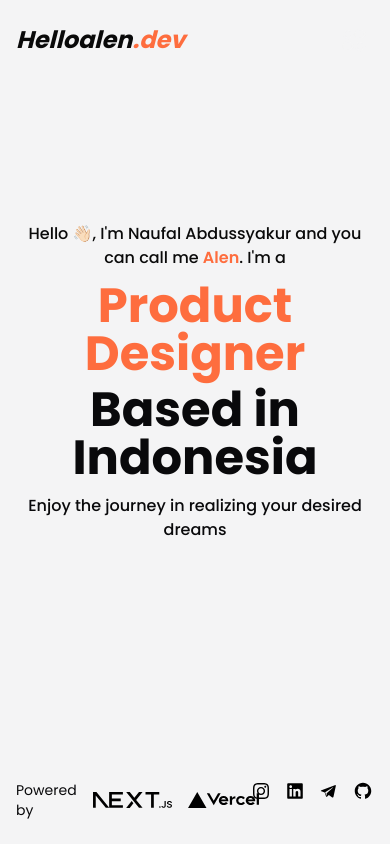
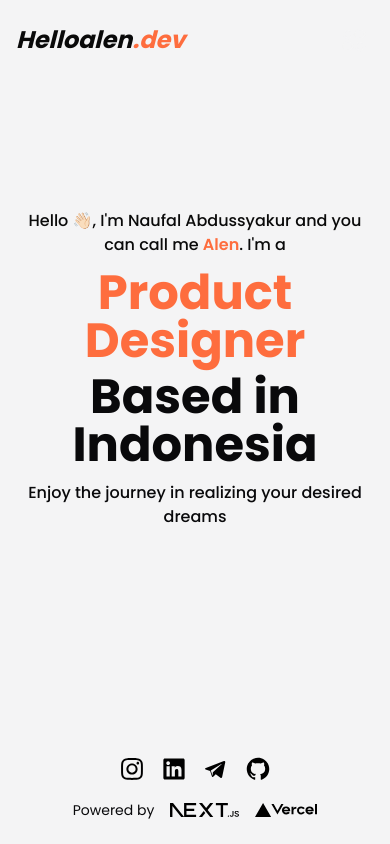
Before and after one commit to OneToDev/helloalen-dev, a Next.js app: page / in a window 390 px wide. Built offline with nearby package versions, Linux system fonts and the light colour scheme.

Commit message:
Fixing responsive size

```diff
--- a/app/_Components/Footer.tsx
+++ b/app/_Components/Footer.tsx
@@ -4,18 +4,62 @@ import NextLight from "@/public/nextjs-logotype-light-background.svg";
 import NextDark from "@/public/nextjs-logotype-dark-background.svg";
 import VercelLight from "@/public/vercel-logotype-light.svg";
 import VercelDark from "@/public/vercel-logotype-dark.svg";
-import Instagram from "@/public/Instagram.svg"
-import InstagramDark from "@/public/Instagram-Dark.svg"
-import LinkedIn from "@/public/LinkedIn.svg"
-import LinkedInDark from "@/public/LinkedIn-Dark.svg"
-import Telegram from "@/public/Telegram.svg"
-import TelegramDark from "@/public/Telegram-Dark.svg"
-import Github from "@/public/GitHub.svg"
-import GithubDark from "@/public/GitHub-Dark.svg"
+import Instagram from "@/public/Instagram.svg";
+import InstagramDark from "@/public/Instagram-Dark.svg";
+import LinkedIn from "@/public/LinkedIn.svg";
+import LinkedInDark from "@/public/LinkedIn-Dark.svg";
+import Telegram from "@/public/Telegram.svg";
+import TelegramDark from "@/public/Telegram-Dark.svg";
+import Github from "@/public/GitHub.svg";
+import GithubDark from "@/public/GitHub-Dark.svg";
 
 export const Footer = () => {
   return (
-    <div className="flex justify-between bg-transparent px-4 md:px-12 lg:px-96 py-6 pt-24">
+    <>
+      {/* Mobile Version */}
+      <div className="flex md:hidden flex-col bg-transparent px-4 py-6 pt-24 gap-4">
+        <div className="flex flex-row justify-center gap-3 text-white dark:hidden">
+          <Link href="/">
+            <Image src={Instagram} alt="Instagram" width={30} />
+          </Link>
+          <Link href="/">
+            <Image src={LinkedIn} alt="LinkedIn" width={30} />
+          </Link>
+          <Link href="/">
+            <Image src={Telegram} alt="Telegram" width={30} />
+          </Link>
+          <Link href="/">
+            <Image src={Github} alt="Github" width={30} />
+          </Link>
+        </div>
+        <div className="hidden dark:flex flex-row justify-center gap-3 text-white">
+          <Link href="/">
+            <Image src={InstagramDark} alt="Instagram" width={30} />
+          </Link>
+          <Link href="/">
+            <Image src={LinkedInDark} alt="LinkedIn" width={30} />
+          </Link>
+          <Link href="/">
+            <Image src={TelegramDark} alt="Telegram" width={30} />
+          </Link>
+          <Link href="/">
+            <Image src={GithubDark} alt="Github" width={30} />
+          </Link>
+        </div>
+        <div className="flex flex-row justify-center gap-4 items-center dark:hidden">
+          <p className="text-sm font-base text-zinc-950">Powered by</p>
+          <Image src={NextLight} alt="Next-Light" height={14} />
+          <Image src={VercelDark} alt="Vercel-Dark" height={14} />
+        </div>
+        <div className="hidden dark:flex flex-row justify-center gap-4 items-center">
+          <p className="text-maGray font-base">Powered by</p>
+          <Image src={NextDark} alt="Next-Dark" height={14} />
+          <Image src={VercelLight} alt="Vercel-Light" height={14} />
+        </div>
+      </div>
+
+      {/* Desktop Version */}
+      <div className="hidden md:flex justify-between bg-transparent px-4 md:px-12 lg:px-96 py-6 pt-24">
         <div className="flex flex-row gap-4 items-center dark:hidden">
           <p className="text-sm font-base text-zinc-950">Powered by</p>
           <Image src={NextLight} alt="Next-Light" height={16} />
@@ -27,17 +71,34 @@ export const Footer = () => {
           <Image src={VercelLight} alt="Vercel-Light" height={16} />
         </div>
         <div className="flex flex-row gap-3 text-white dark:hidden">
-        <Link href="/"><Image src={Instagram} alt="Instagram" width={26}/></Link>
-        <Link href="/"><Image src={LinkedIn} alt="LinkedIn" width={26}/></Link>
-        <Link href="/"><Image src={Telegram} alt="Telegram" width={26}/></Link>
-        <Link href="/"><Image src={Github} alt="Github" width={26}/></Link>
+          <Link href="/">
+            <Image src={Instagram} alt="Instagram" width={26} />
+          </Link>
+          <Link href="/">
+            <Image src={LinkedIn} alt="LinkedIn" width={26} />
+          </Link>
+          <Link href="/">
+            <Image src={Telegram} alt="Telegram" width={26} />
+          </Link>
+          <Link href="/">
+            <Image src={Github} alt="Github" width={26} />
+          </Link>
         </div>
         <div className="hidden dark:flex flex-row gap-3 text-white">
-        <Link href="/"><Image src={InstagramDark} alt="Instagram" width={26}/></Link>
-        <Link href="/"><Image src={LinkedInDark} alt="LinkedIn" width={26}/></Link>
-        <Link href="/"><Image src={TelegramDark} alt="Telegram" width={26}/></Link>
-        <Link href="/"><Image src={GithubDark} alt="Github" width={26}/></Link>
+          <Link href="/">
+            <Image src={InstagramDark} alt="Instagram" width={26} />
+          </Link>
+          <Link href="/">
+            <Image src={LinkedInDark} alt="LinkedIn" width={26} />
+          </Link>
+          <Link href="/">
+            <Image src={TelegramDark} alt="Telegram" width={26} />
+          </Link>
+          <Link href="/">
+            <Image src={GithubDark} alt="Github" width={26} />
+          </Link>
         </div>
       </div>
+    </>
   );
 };
```
Lines whose indentation alone changed are shown as unchanged.
